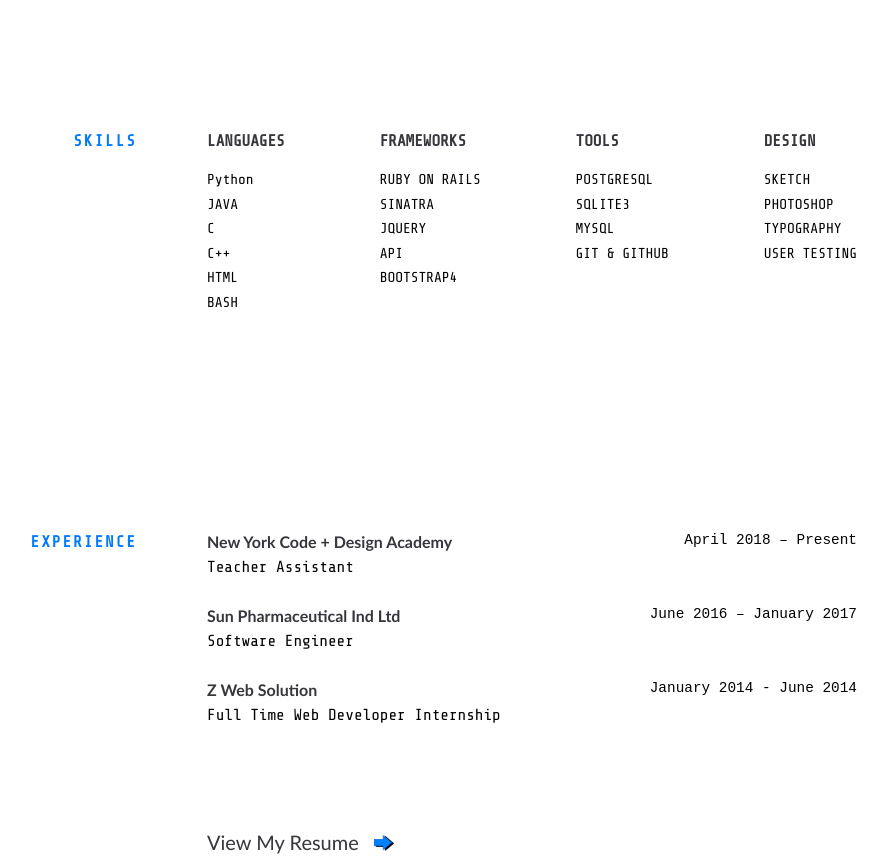
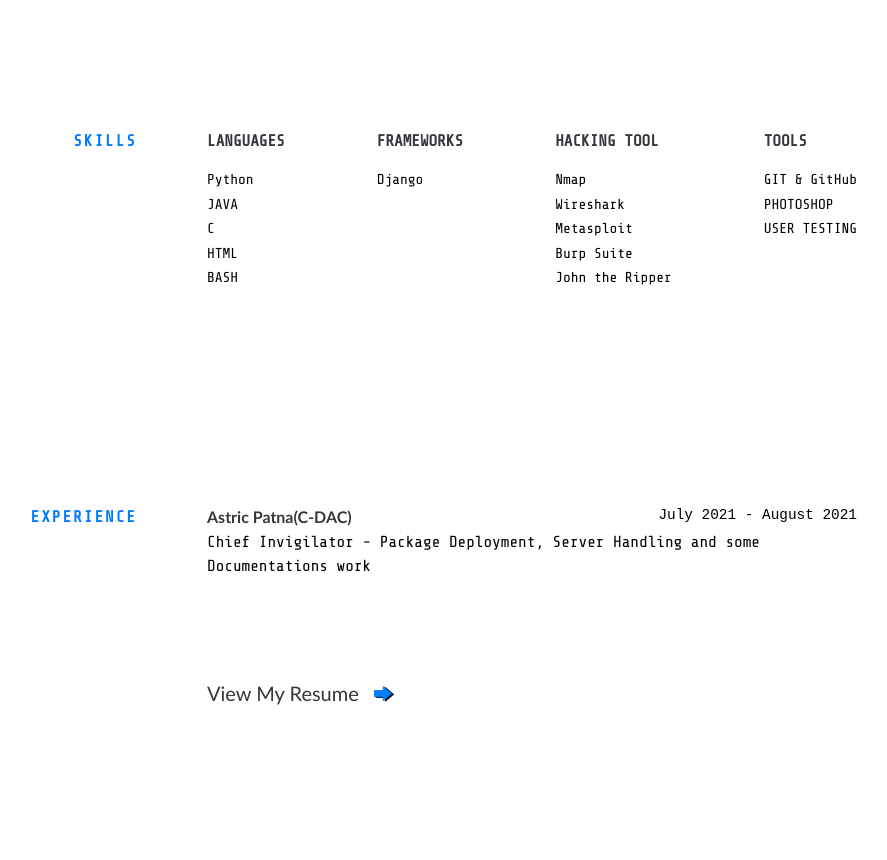
Before and after one commit to sahsisunny/sahsisunny, a plain HTML site: page index.html in a window 1280 px wide. Shown: the part 1120-1980 px from the top of the page, without its empty margins (158-1045 px from the left). Drawn offline with nearby package versions, Linux system fonts and the light colour scheme.

Commit message:
Update index.html

```diff
--- a/index.html
+++ b/index.html
@@ -32,7 +32,7 @@
 		<h2 class="intro_tagline">
 			I'm
 			<div class="myname">Sunny Sahsi</div>
-			 a open-minded <br><br><br>
+			 a -----------------. <br><br><br>
 			<div class="mytext">
 				<div class="content">
 					<div class=" container">
@@ -55,13 +55,12 @@
 			</span>
 		</h3>
 	</header>
-
 	<section class = "section background" >
 		<div class="section_title">Background</div>
 		<div class="section_content">
 			<p>
 					I pursuing my Bachelor's degree in Computer Application stream from
-					<a class = "underline-link" href="#" target="_blank">
+					<a class = "underline-link" href="https://patnauniversity.ac.in/" target="_blank">
 					Patna University</a>.
 			</p>
 
@@ -90,7 +89,6 @@
 						 <li class="skillz_category_item">Python</li>
 						 <li class="skillz_category_item">JAVA</li>
 						 <li class="skillz_category_item">C</li>
-						 <li class="skillz_category_item">C++</li>
 						 <li class="skillz_category_item">HTML</li>
 						 <li class="skillz_category_item">BASH</li>
 					</ul>
@@ -101,11 +99,20 @@
 						frameworks
 					</div>
 					<ul>
-						<li class="skillz_category_item">RUBY ON RAILS</li>
-						<li class="skillz_category_item">SINATRA</li>
-						<li class="skillz_category_item">JQUERY</li>
-						<li class="skillz_category_item">API</li>
-						<li class="skillz_category_item">BOOTSTRAP4</li>
+						<li class="skillz_category_item">Django</li>
+					</ul>
+				</div>
+
+				<div class="skillz_category">
+					<div class="skillz_category_label">
+						Hacking Tool
+					</div>
+					<ul>
+						<li class="skillz_category_item">Nmap</li>
+						<li class="skillz_category_item">Wireshark</li>
+						<li class="skillz_category_item">Metasploit</li>
+						<li class="skillz_category_item">Burp Suite</li>
+						<li class="skillz_category_item">John the Ripper</li>
 					</ul>
 				</div>
 
@@ -114,21 +121,8 @@
 						Tools
 					</div>
 					<ul>
-						<li class="skillz_category_item">POSTGRESQL</li>
-						<li class="skillz_category_item">SQLITE3</li>
-						<li class="skillz_category_item">MYSQL</li>
-						<li class="skillz_category_item">GIT & GITHUB</li>
-					</ul>
-				</div>
-
-				<div class="skillz_category">
-					<div class="skillz_category_label">
-						Design
-					</div>
-					<ul>
-						<li class="skillz_category_item">SKETCH</li>
+						<li class="skillz_category_item">GIT & GitHub</li>
 						<li class="skillz_category_item">PHOTOSHOP</li>
-						<li class="skillz_category_item">TYPOGRAPHY</li>
 						<li class="skillz_category_item">USER TESTING</li>
 					</ul>
 				</div>
@@ -147,42 +141,14 @@
 				<div class="job">
 					<div class="time-place">
 						<div class="job_company">
-							<a href="#" target="_blank">New York Code + Design Academy</a>
+							<a href="https://www.astric.net/Forms/frmIndex.aspx" target="_blank">Astric Patna(C-DAC)</a>
 						</div>
 						<div class="job_time">
-							April 2018 – Present
-						</div>
-			  		</div>
-					<div class="job_position">
-						Teacher Assistant
-					</div>
-				</div>
-
-				<div class="job">
-					<div class="time-place">
-						<div class="job_company">
-							<a href="#" target="_blank">Sun Pharmaceutical Ind Ltd</a>
-						</div>
-						<div class="job_time">
-							June 2016 – January 2017
-						</div>
-			  		</div>
-					<div class="job_position">
-						Software Engineer
-					</div>
-				</div>
-
-				<div class="job">
-					<div class="time-place">
-						<div class="job_company">
-							<a href="http#" target="_blank">Z Web Solution</a>
-						</div>
-						<div class="job_time">
-							January 2014 - June 2014
+							July 2021 - August 2021
 						</div>
 					</div>
 					<div class="job_position">
-						Full Time Web Developer Internship
+						Chief Invigilator - Package Deployment, Server Handling and some Documentations work
 					</div>
 				</div>
 			</div>
```
